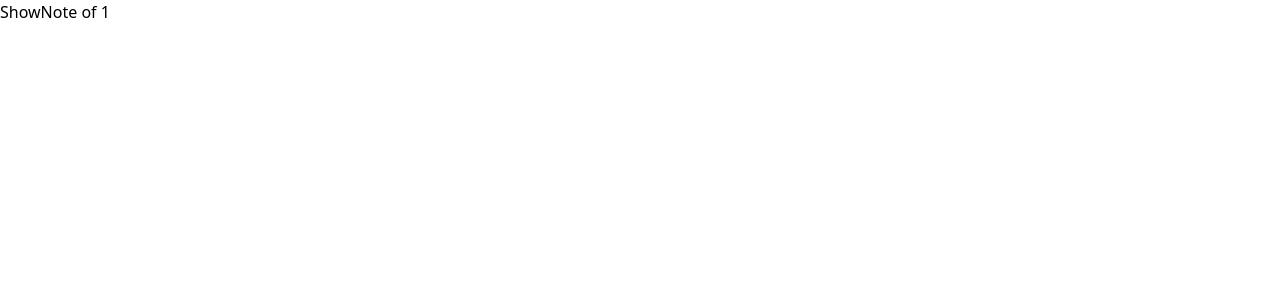
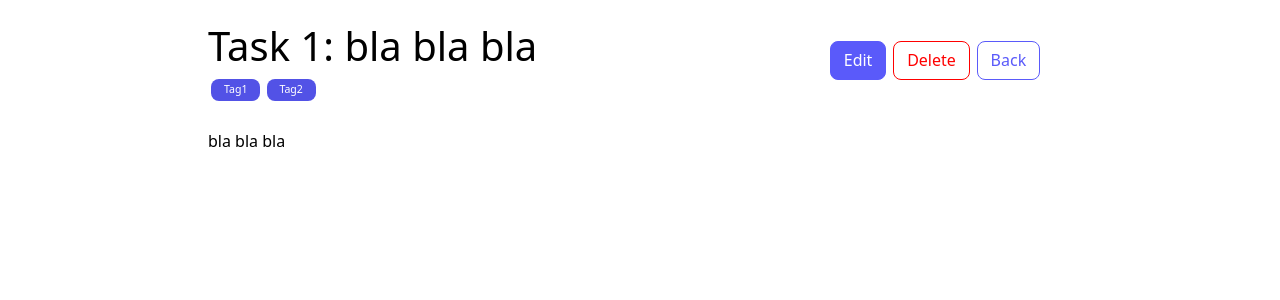
Before and after one commit to ibtissam-elansari/NoteEditor, a React (Vite) app: page /showNote/1 in a window 1280 px wide. Shown: the top 300 px of the page. Built offline with nearby package versions, Linux system fonts and the light colour scheme; a web font is replaced by a local one.

Commit message:
finished showNote functionality

```diff
--- a/package.json
+++ b/package.json
@@ -15,18 +15,20 @@
     "react": "^19.1.1",
     "react-dom": "^19.1.1",
     "react-redux": "^9.2.0",
-    "react-router-dom": "^7.9.1",
-    "tailwindcss": "^4.1.13"
+    "react-router-dom": "^7.9.1"
   },
   "devDependencies": {
     "@eslint/js": "^9.33.0",
     "@types/react": "^19.1.10",
     "@types/react-dom": "^19.1.7",
     "@vitejs/plugin-react": "^5.0.0",
+    "autoprefixer": "^10.4.21",
     "eslint": "^9.33.0",
     "eslint-plugin-react-hooks": "^5.2.0",
     "eslint-plugin-react-refresh": "^0.4.20",
     "globals": "^16.3.0",
+    "postcss": "^8.5.6",
+    "tailwindcss": "^4.1.13",
     "vite": "^7.1.2"
   }
 }
--- a/src/App.jsx
+++ b/src/App.jsx
@@ -2,7 +2,7 @@ import React from 'react'
 import { BrowserRouter as Router, Routes, Route } from 'react-router-dom'
 import NoteEditor from './pages/NoteEditor'
 import ShowNote from './pages/ShowNote'
-import EditNote from './pages/EditNote'
+import CreateEditNote from './pages/CreateEditNote'
 
 function App() {
   return (
@@ -11,7 +11,8 @@ function App() {
         <Routes>
           <Route path='/' element={<NoteEditor/>}/>
           <Route path='/showNote/:id' element={<ShowNote/>}/>
-          <Route path='/editNote/:id' element={<EditNote/>}/>
+          <Route path='/createNote' element={<CreateEditNote/>}/>
+          <Route path='/editNote/:id' element={<CreateEditNote/>}/>
         </Routes>
       </Router>
     </>
--- a/src/components/FilterNotes.jsx
+++ b/src/components/FilterNotes.jsx
@@ -1,8 +1,9 @@
 import React, { useState } from 'react'
-import NotesList from '../notesList'
+import { useSelector } from 'react-redux';
 
 function FilterTasks() {
-  const allTags = [...new Set(NotesList.flatMap(note => note.tags))];
+  const notes = useSelector(state => state.notes.notes);
+  const allTags = [...new Set(notes.flatMap(note => note.tags))];
 
   const [title, setTitle] = useState("");
   const [tag, setTag] = useState("");
--- a/src/components/Navbar.jsx
+++ b/src/components/Navbar.jsx
@@ -6,18 +6,18 @@ function Navbar() {
 
   }
 
-  const editNote = () => {
+  const editTag = () => {
 
   }
 
   return (
-      <div className='flex items-center justify-between flex-col sm:flex-row'>
-        <h1>Notes</h1>
-        <div>
-          <button className='create-button mx-2' onClick={() => createNote()}>Create</button>
-          <button className='edit-button mr-8' onClick={() => editNote()}>Edit Tags</button>
-        </div>
+    <div className='flex items-center justify-between flex-col sm:flex-row'>
+      <h1>Notes</h1>
+      <div>
+        <button className='create-button mx-2' onClick={() => createNote()}>Create</button>
+        <button className='edit-button mr-8' onClick={() => editTag()}>Edit Tags</button>
       </div>
+    </div>
   )
 }
 
--- a/src/notesList.js
+++ /dev/null
@@ -1,22 +0,0 @@
-const NotesList = [
-    {
-      id: "1",
-      title: "Task 1",
-      body: "bla bla bla",
-      tags: ["Tag1", "Tag2"],
-    },
-    {
-      id: "2",
-      title: "Task 2",
-      body: "bla bla bla",
-      tags: ["Tag1", "Tag2", "Tag3"],
-    },
-    {
-      id: "3",
-      title: "Task 3",
-      body: "bla bla bla",
-      tags: ["Tag1"],
-    },
-  ];
-
-export default NotesList;
--- /dev/null
+++ b/src/pages/CreateEditNote.jsx
@@ -0,0 +1,9 @@
+import React from 'react'
+
+function CreateEditNote() {
+  return (
+    <div>CreateEditNote</div>
+  )
+}
+
+export default CreateEditNote
--- a/src/pages/EditNote.jsx
+++ /dev/null
@@ -1,9 +0,0 @@
-import React from 'react'
-
-function EditNote() {
-  return (
-    <div>EditNote</div>
-  )
-}
-
-export default EditNote
--- a/src/pages/NoteEditor.jsx
+++ b/src/pages/NoteEditor.jsx
@@ -1,11 +1,12 @@
 import React, { useState } from 'react'
 import Navbar from '../components/Navbar';
 import FilterNotes from '../components/FilterNotes';
-import NotesList from '../notesList'
 import { useNavigate } from 'react-router-dom';
+import { useSelector } from 'react-redux';
 
 function NoteEditor() {
   const navigate = useNavigate();
+  const notes = useSelector(state => state.notes.notes);
 
   const showNote = (id) => {
     navigate(`/showNote/${id}`);
@@ -16,8 +17,8 @@ function NoteEditor() {
     <div className="max-w-4xl mx-auto p-4">
       <Navbar/>
       <FilterNotes/>
-      <div className='grid grid-cols-1 sm:grid-cols-2 mt-4 gap-4'>
-        {NotesList.map((note, i) => (
+      <div className="grid grid-cols-2  sm:grid-cols-3 gap-4 mt-5">
+        {notes.map((note, i) => (
           <div onClick={() => showNote(note.id)} key={i} className='flex flex-col justify-center items-center border-1 border-gray-300 rounded-lg p-4 hover:shadow-md cursor-pointer'>
             <h2 className='text-xl'>{note.title}</h2>
             <div className='flex justify-center flex-wrap mt-2'>
@@ -28,7 +29,6 @@ function NoteEditor() {
           </div>
         ))}
       </div>
-
     </div>
   )
 }
--- a/src/pages/ShowNote.jsx
+++ b/src/pages/ShowNote.jsx
@@ -1,11 +1,47 @@
-import React from 'react'
-import { useParams } from 'react-router-dom'
+import React from 'react';
+import { useDispatch, useSelector } from 'react-redux';
+import { useNavigate, useParams } from 'react-router-dom';
+import { deleteNote } from '../redux/notesSlice';
 
 function ShowNote() {
-  const {id} = useParams();
+  const { id } = useParams();
+  const Note = useSelector(state =>
+    state.notes.notes.find(note => note.id === id)
+  );
+  const dispatch = useDispatch();
+  const navigate = useNavigate();
+
+  const editNote = () => navigate(`/editNote/${id}`);
+  const deleteN = () => {
+    dispatch(deleteNote(id));
+    navigate('/');
+  };
+  const back = () => navigate('/');
+
+  if (!Note) {
+    return <p className="text-center">Note not found</p>;
+  }
+
   return (
-    <div>ShowNote of {id}</div>
-  )
+    <div className="max-w-4xl mx-auto p-4">
+      <div className="flex items-center justify-between flex-col sm:flex-row">
+        <div className="flex sm:flex-col">
+          <h2>{Note.title}</h2>
+          <div className="flex justify-start flex-wrap">
+            {Note.tags.map((tag, i) => (
+              <span className="tag" key={i}>{tag}</span>
+            ))}
+          </div>
+        </div>
+        <div>
+          <button className="create-button mx-1" onClick={editNote}>Edit</button>
+          <button className="delete-button mr-1" onClick={deleteN}>Delete</button>
+          <button className="edit-button mr-8" onClick={back}>Back</button>
+        </div>
+      </div>
+      <div className="mt-6">{Note.body}</div>
+    </div>
+  );
 }
 
-export default ShowNote
+export default ShowNote;
--- a/src/redux/notesSlice.js
+++ b/src/redux/notesSlice.js
@@ -4,7 +4,7 @@ const initialState = {
   notes: [
     {
       id: "1",
-      title: "Task 1",
+      title: "Task 1: bla bla bla",
       body: "bla bla bla",
       tags: ["Tag1", "Tag2"],
     },
@@ -20,6 +20,48 @@ const initialState = {
       body: "bla bla bla",
       tags: ["Tag1"],
     },
+    {
+      id: "4",
+      title: "Task 1: bla bla bla",
+      body: "bla bla bla",
+      tags: ["Tag1", "Tag2"],
+    },
+    {
+      id: "5",
+      title: "Task 2",
+      body: "bla bla bla",
+      tags: ["Tag1", "Tag2", "Tag3"],
+    },
+    {
+      id: "6",
+      title: "Task 3",
+      body: "bla bla bla",
+      tags: ["Tag1"],
+    },
+    {
+      id: "7",
+      title: "Task 1: bla bla bla",
+      body: "bla bla bla",
+      tags: ["Tag1", "Tag2"],
+    },
+    {
+      id: "8",
+      title: "Task 2",
+      body: "bla bla bla",
+      tags: ["Tag1", "Tag2", "Tag3"],
+    },
+    {
+      id: "9",
+      title: "Task 3",
+      body: "bla bla bla",
+      tags: ["Tag1"],
+    },
+    {
+      id: "10",
+      title: "Task 3",
+      body: "bla bla bla",
+      tags: ["Tag1"],
+    },
   ],
 }
 
@@ -28,8 +70,14 @@ const notesSlice = createSlice({
   initialState,
   reducers: {
     createNote: (state, action) => state.notes.push({id: nanoid(), ...action.payload}),
-    editNote: (state, action) => state.notes = state.notes.map((note) => note.id === action.payload.id ? action.payload : note),
-    deleteNote: (state, action) => state.notes.filter(note => note.id !== action.payload),
+    editNote: (state, action) => {
+      state.notes = state.notes.map((note) =>
+        note.id === action.payload.id ? action.payload : note
+      );
+    },
+    deleteNote: (state, action) => {
+      state.notes = state.notes.filter(note => note.id !== action.payload);
+    },
   }
 })
 
--- a/src/styles.css
+++ b/src/styles.css
@@ -14,6 +14,10 @@
     @apply font-heading;
     font-size: min(20vw, 70px);
     color: rgb(90, 90, 250);
+  }
+
+  h2 {
+    font-size: min(20vw, 40px);
   }
 }
 
@@ -50,6 +54,23 @@
     color: white;
   }
 
+  .delete-button {
+    background-color: white;
+    border: 1px solid red;
+    color: red;
+    border-radius: 0.5rem;
+    padding-inline: 0.8rem;
+    padding-block: 0.4rem;
+    margin: 0.2rem;
+    cursor: pointer;
+    text-wrap: nowrap;
+  }
+
+  .delete-button:hover, .delete-button:active {
+    background-color: red;
+    color: white;
+  }
+
   .input {
     border: 1px solid rgb(200, 200, 200);
     border-radius: 0.2rem;
@@ -62,7 +83,7 @@
   .tag {
     background-color: rgb(82, 82, 230);
     color: white;
-    font-size: 0.8rem;
+    font-size: 0.66rem;
     border-radius: 0.5rem;
     padding-inline: 0.8rem;
     padding-block: 0.2rem;
```
Also changed, not shown: 1 other file (tests, documents, lock files or other folders). Lines whose indentation alone changed are shown as unchanged.
